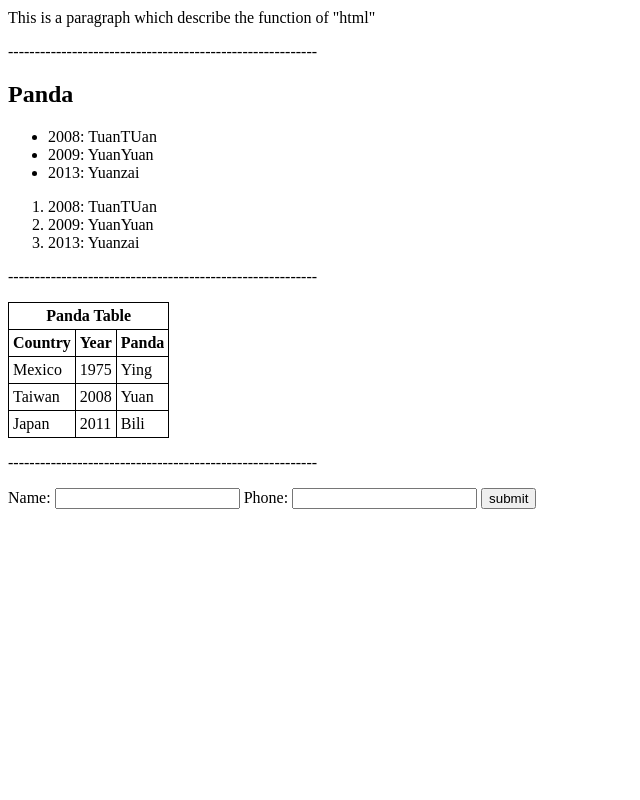
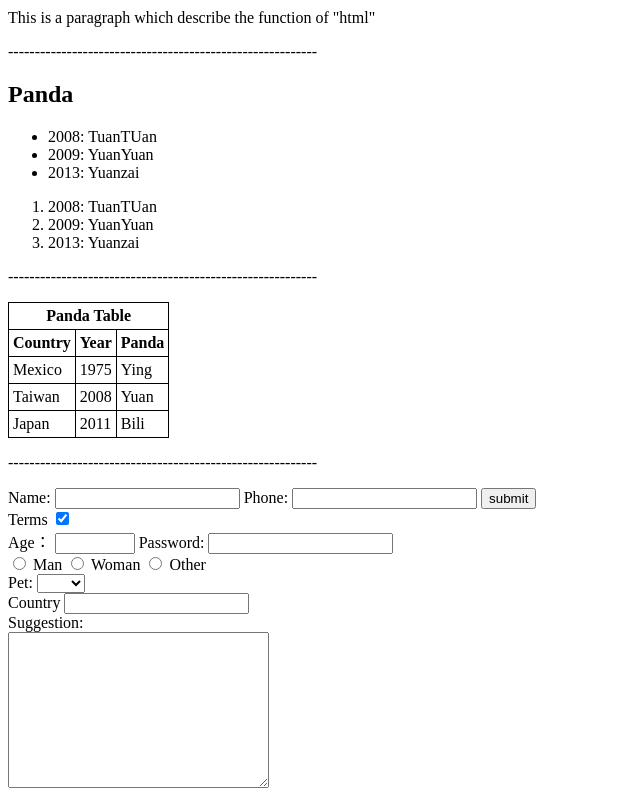
Before and after one commit to Ronnie24/practice, a website: page index.html in a window 1280 px wide. Shown: the part 591-1391 px from the top of the page, without its empty margins (0-640 px from the left). Before the commit the page ends 1108 px from the top, so only its background shows below. Drawn offline with Linux system fonts and the light colour scheme.

Commit message:
10/02/2025 HTML learning

```diff
--- a/index.html
+++ b/index.html
@@ -88,7 +88,61 @@
       <input type="text" id="myname" name="inputName" />
       <label for="tele">Phone: </label
       ><input type="text" id="tele" name="telephone" />
-      <button type="submit">submit</button>
+      <button type="submit">submit</button> <br />
+      <label for="terms">Terms </label
+      ><input type="checkbox" id="terms" name="terms and condition" checked />
+      <br />
+      <label for="age">Age：</label>
+      <input
+        type="number"
+        id="age"
+        name="age"
+        min="0"
+        max="150"
+        required
+        step="0.1"
+      />
+      <label for="passpord">Password: </label
+      ><input
+        type="password"
+        id="passpord"
+        minlength="5"
+        maxlength="15"
+        required
+      />
+      <br />
+      <!--radio单选 只有在几个选项的属性name一样时，才可以单选-->
+      <input type="radio" id="male" name="gender" value="male" required />
+      <label for="male"> Man</label>
+      <input type="radio" id="femal" name="gender" value="woman" />
+      <label for="male"> Woman</label>
+      <input type="radio" id="other" name="gender" value="other" />
+      <label for="male"> Other</label> <br />
+      <!--input 一定要有name和value， 因为传到数据库后端需要name和value这两个属性，一般type为text时，可以不用设定value，value的值可以为input的值-->
+      <!-- <input type="range" min="0" max="100" step="1" name="range" value="" /> -->
+      <label for="pet">Pet: </label>
+      <select name="pet" id="pet" required>
+        <!--只有填写value之后，才会在提交表单时，把value的值提交到后台去，不然没有value，submit之后会提交一个空值-->
+        <option value=""></option>
+        <option value="dog">Dog</option>
+        <option value="cat">Cat</option>
+        <option value="fish">Fish</option></select
+      ><br />
+      <label for="country">Country</label>
+      <input list="countryLisht" type="text" name="country" id="country" />
+      <datalist id="countryLisht">
+        <option value="Mel">Melbourne</option>
+        <option value="Syd">Sydney</option>
+        <option value="Bri">Brisbane</option>
+      </datalist>
+      <br />
+      <label for="suggestion">Suggestion: </label><br />
+      <textarea
+        name="suggestion"
+        id="suggestion"
+        cols="30"
+        rows="10"
+      ></textarea>
     </form>
   </body>
 </html>
```
